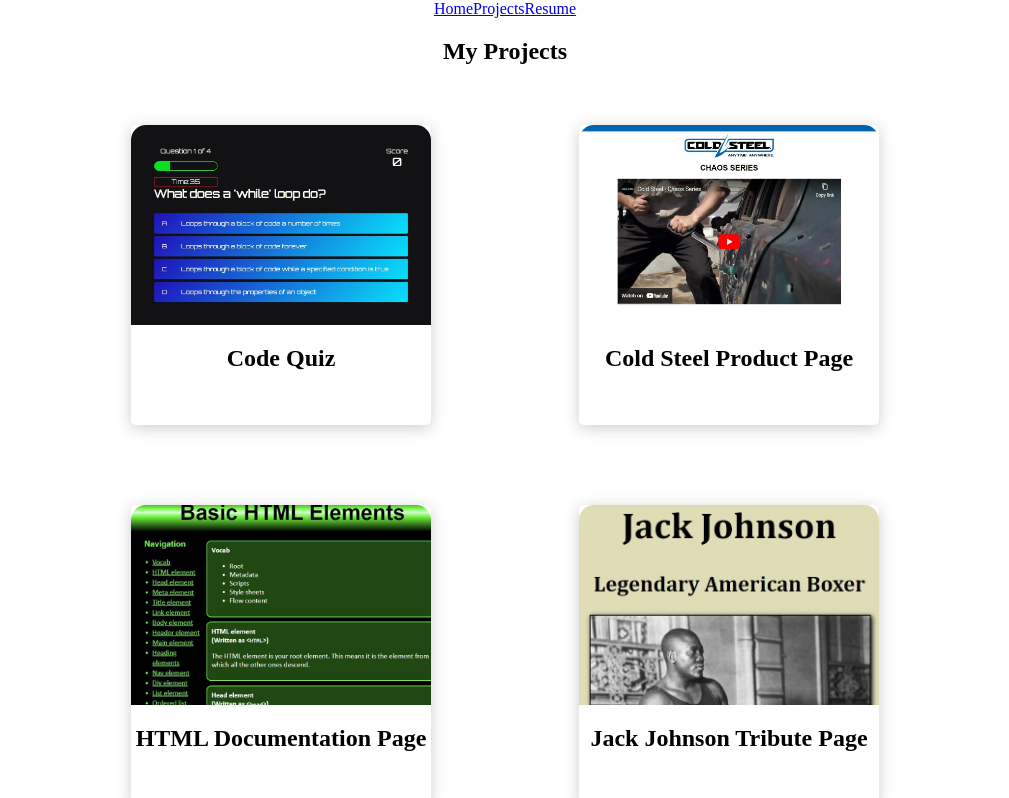
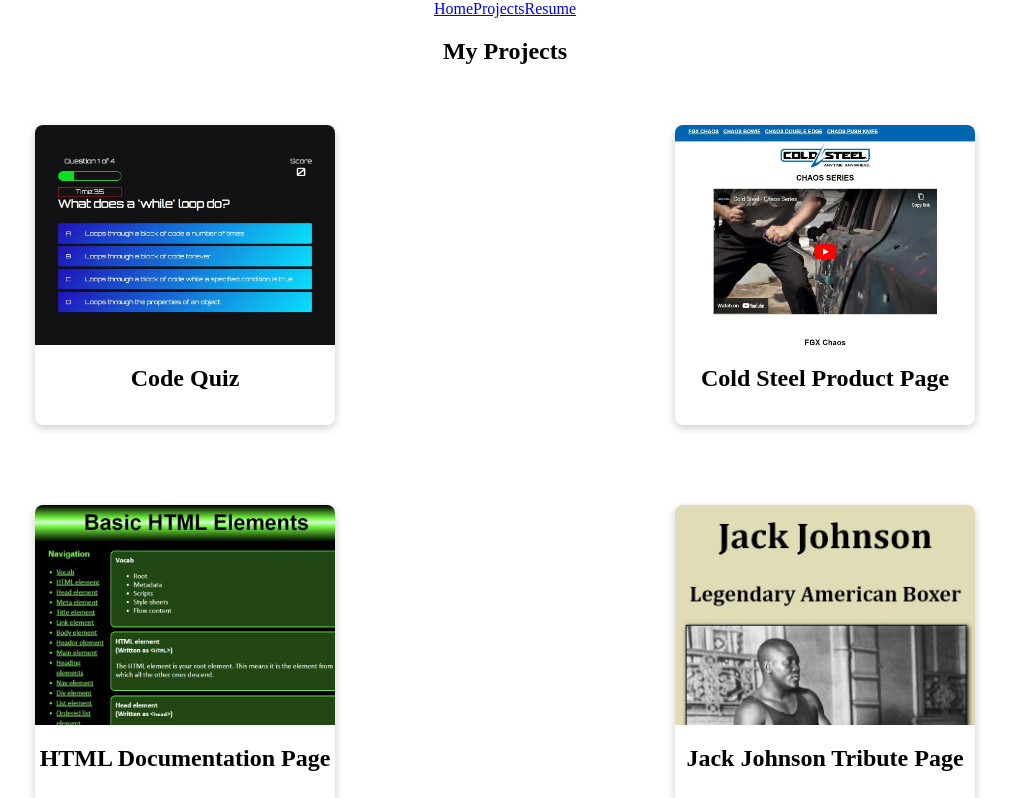
Before and after one commit to Ibigelow92/bigelow-react-portfolio, a React (Create React App) app: page /projects in a window 1280 px wide. Shown: the top 798 px of the page, without its empty margins (135-1144 px from the left). Built offline with nearby package versions, Linux system fonts and the light colour scheme.

Commit message:
css-changes-2

```diff
--- a/src/styles/Home.css
+++ b/src/styles/Home.css
@@ -7,19 +7,19 @@
 
 .about {
   width: 100%;
-  height: calc(100vh - 100px);
+  height: 100vh;
   display: flex;
   flex-direction: column;
   justify-content: center;
   align-items: center;
   text-align: center;
-  background-color: #0c1436;
+  background-color: #142677;
   color: #ffffff;
 }
 
 .about h2 {
-  font-family: "Segoe UI", Tahoma, Geneva, Verdana, sans-serif;
-  font-size: 80px;
+  font-family: "Helvetica", sans-serif;
+  font-size: 70px;
   color: #f09a2a;
   height: 50px;
 }
@@ -27,11 +27,6 @@
 .about .prompt {
   width: 40%;
   font-size: 30px;
-}
-.prompt svg {
-  /* font-size: 60px; */
-  margin: 5px;
-  color: white;
 }
 
 .skills {
@@ -43,17 +38,13 @@
   align-items: center;
 }
 
-.skills h1 {
-  color: #3e497a;
-}
-
 .skills .list {
   list-style: none;
   width: 50%;
 }
 
 .list span {
-  font-size: 20px;
+  font-size: 25px;
 }
 
 @media only screen and (max-width: 600px) {
@@ -66,15 +57,4 @@
     font-size: 20px;
     width: 80%;
   }
-
-  .skills {
-    text-align: center;
-  }
-  .list {
-    padding: 0;
-  }
-
-  .skills h2 {
-    font-size: 30px;
-  }
 }
--- a/src/styles/Projects.css
+++ b/src/styles/Projects.css
@@ -6,15 +6,9 @@
   align-items: center;
   flex-direction: column;
 }
-.projects .projectTitle {
-  text-align: center;
-  color: #3e497a;
-  font-size: 60px;
-  font-weight: bolder;
-}
 
 .projectList {
-  width: 70vw;
+  width: 100vw;
   height: auto;
   display: grid;
   grid-template-columns: 1fr 1fr 1fr;
@@ -24,31 +18,27 @@
 /* MENU ITEM STYLING */
 
 .projectItem {
-  border-radius: 5px;
+  border-radius: 8px;
   width: 300px;
   height: 300px;
   margin: 40px;
-  box-shadow: 0px 3px 15px rgba(0, 0, 0, 0.2);
+  box-shadow: 0px 3px 8px rgba(0, 0, 0, 0.2);
   text-align: center;
 }
 .projectItem:hover {
-  box-shadow: 0px 3px 15px rgba(0, 0, 0, 0.5);
+  box-shadow: 0px 3px 12px rgba(0, 0, 0, 0.603);
   transition: 0.3s ease-in;
   cursor: pointer;
 }
 
 .projectItem .bgImage {
-  border-top-left-radius: 15px;
-  border-top-right-radius: 15px;
+  border-top-left-radius: 8px;
+  border-top-right-radius: 8px;
   width: 100%;
-  height: 200px;
+  height: 220px;
   background-position: center;
   background-repeat: no-repeat;
   background-size: cover;
-}
-
-.projectItem h1 {
-  font-size: 25px;
 }
 
 @media only screen and (max-width: 1300px) {
@@ -59,13 +49,8 @@
 
 @media only screen and (max-width: 800px) {
   .projectList {
+    width: 100%;
     grid-template-columns: 1fr;
-  }
-}
-
-@media only screen and (max-width: 800px) {
-  .projectList {
-    width: 100%;
   }
   .projectItem {
     width: 300px;
```
